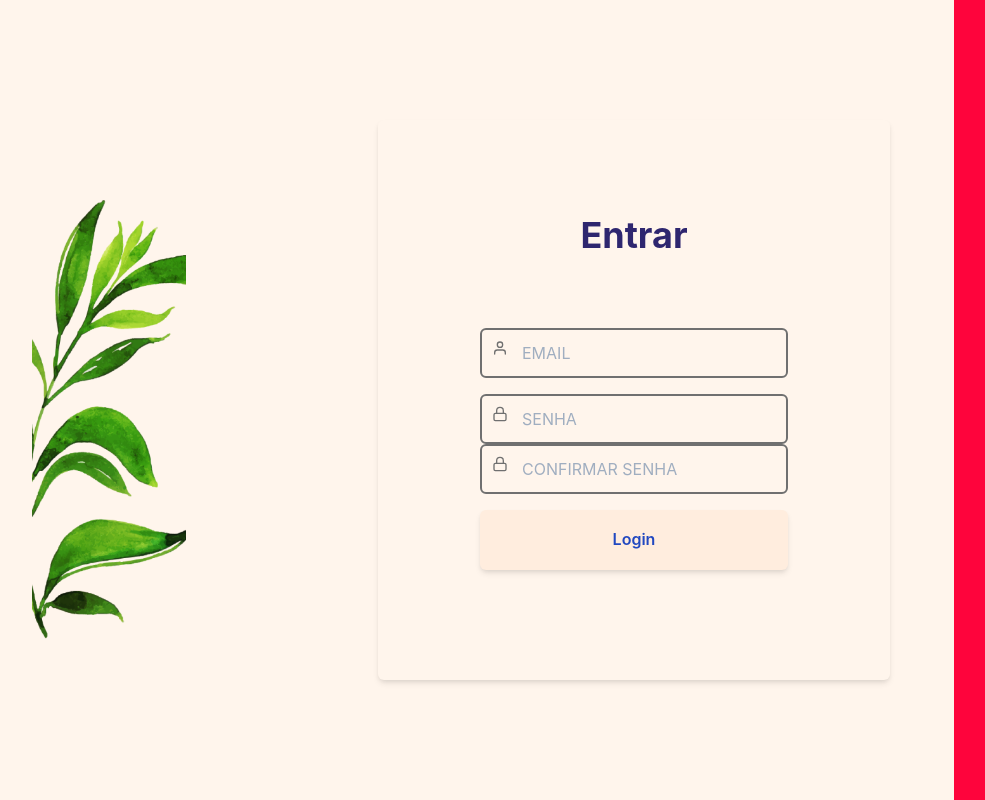
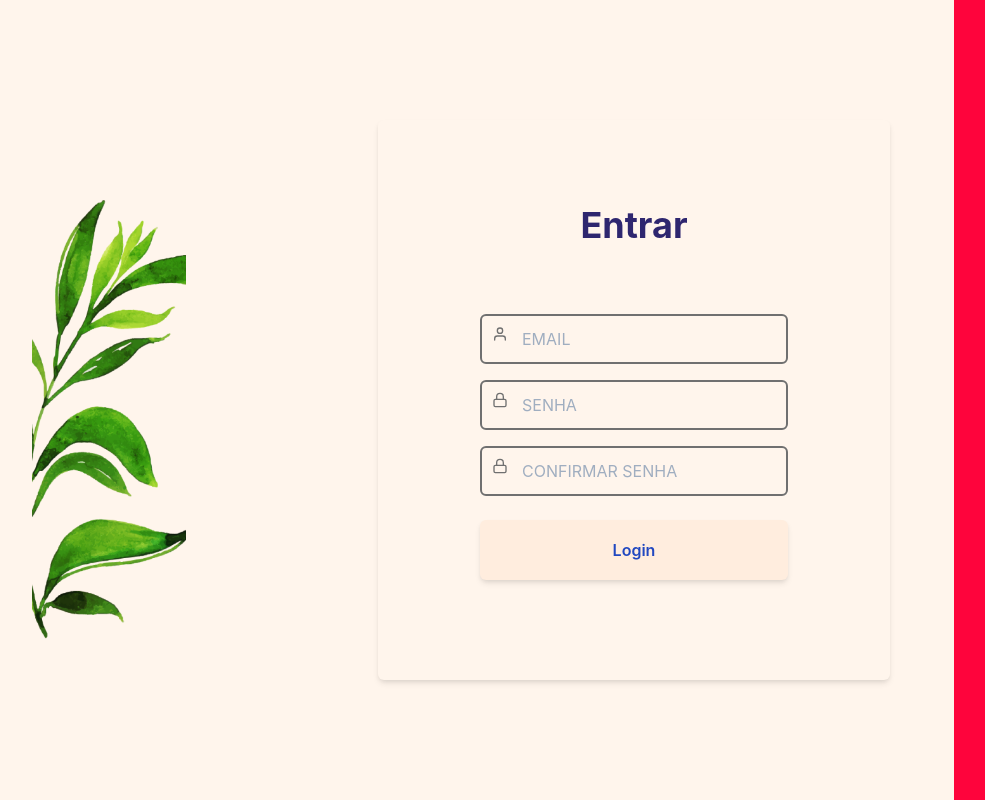
Before and after one commit to murillotlopes/capstone, a React (Create React App) app: page /signup in a window 1280 px wide. Shown: the whole page, without its empty margins (6-991 px from the left). Built offline with nearby package versions, Linux system fonts and the light colour scheme; no server answers.

Commit message:
refactor(form input): change the input mb at signin and signup and add strong password to signup

```diff
--- a/src/components/Form/Input.tsx
+++ b/src/components/Form/Input.tsx
@@ -69,7 +69,7 @@ const InputBase: ForwardRefRenderFunction<HTMLInputElement, InputProps> = (
     <FormControl isInvalid={!!error}>
       {!!label && <FormLabel>{label}</FormLabel>}
 
-      <InputGroup>
+      <InputGroup margin={"0.5rem auto"} >
         {Icon && (
           <InputLeftElement  color={InputColor[inputStatus]}>
             <Icon />
--- a/src/pages/SignIn/SignInForm.tsx
+++ b/src/pages/SignIn/SignInForm.tsx
@@ -45,7 +45,6 @@ export const SignInForm = ({ handleSignIn, errors, register }: SignInProps) => (
         error={errors.email}
         placeholder="E-MAIL"
         name="email"
-        mb={"1rem"}
       />
       <Input
         icon={FiLock}
--- a/src/pages/SignIn/index.tsx
+++ b/src/pages/SignIn/index.tsx
@@ -18,11 +18,7 @@ export const SignIn = () => {
     email: yup.string().required("Campo obrigatório").email("E-mail inválido"),
     password: yup
       .string()
-      .required("Campo obrigatório")
-      .matches(
-        /(?=^.{8,}$)((?=.*\d)(?=.*\W+))(?![.\n])(?=.*[A-Z])(?=.*[a-z]).*$/,
-        "Senha deverá conter no mínimo uma letra minúscula, uma maiúscula, um número, um caractere especial e com o comprimento mínimo de oito caracteres."
-      ),
+      .required("Campo obrigatório"),
   });
 
   const {
--- a/src/pages/SignUp/SignUpForm.tsx
+++ b/src/pages/SignUp/SignUpForm.tsx
@@ -43,7 +43,6 @@ export const SignUpForm = ({ handleSignUp, errors, register }: SignUpProps) => (
         error={errors.email}
         placeholder="EMAIL"
         name="email"
-        mb={"1rem"}
       />
       <Input
         icon={FiLock}
--- a/src/pages/SignUp/index.tsx
+++ b/src/pages/SignUp/index.tsx
@@ -16,7 +16,10 @@ export const SignUp = () => {
   const { signUp } = useAuth();
   const SignUpSchema = yup.object().shape({
     email: yup.string().required("Campo obrigatório").email("E-mail inválido"),
-    password: yup.string().required("Campo obrigatório"),
+    password: yup.string().required("Campo obrigatório").matches(
+      /(?=^.{8,}$)((?=.*\d)(?=.*\W+))(?![.\n])(?=.*[A-Z])(?=.*[a-z]).*$/,
+      "Senha deverá conter no mínimo uma letra minúscula, uma maiúscula, um número, um caractere especial e com o comprimento mínimo de oito caracteres."
+    ),
     confirm_password: yup
       .string()
       .required("Confirmação de senha obrigatória")
```
